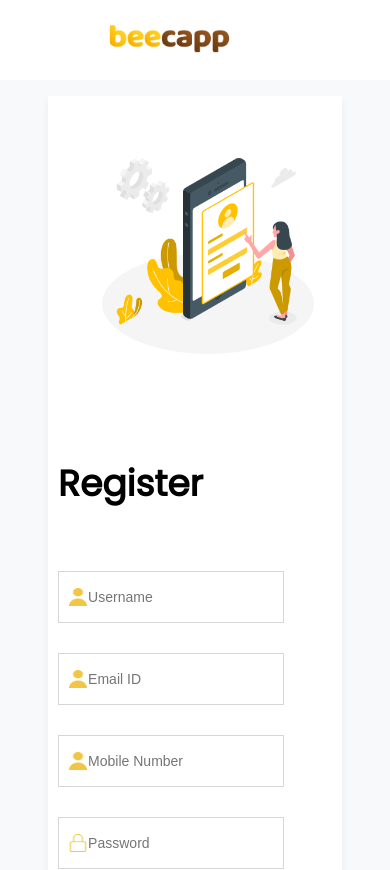
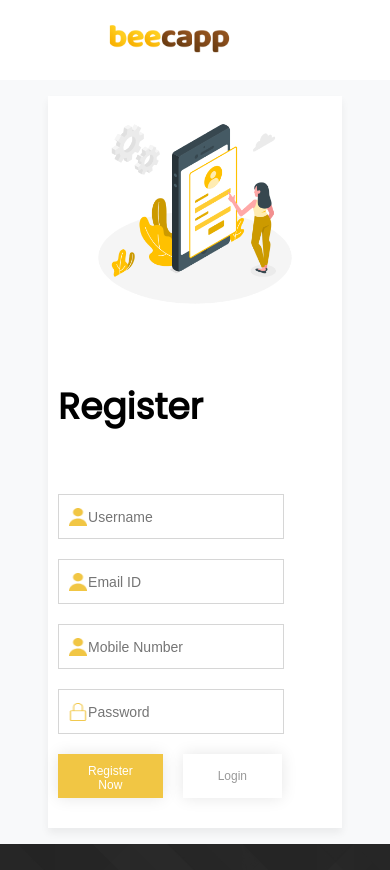
Before and after one commit to asadrazashah/becapp, a React (Create React App) app: page /register in a window 390 px wide. Shown: the top 870 px of the page. Built offline with nearby package versions, Linux system fonts and the light colour scheme.

Commit message:
modified img styling for auth screens

```diff
--- a/src/styles/components/input_icon.scss
+++ b/src/styles/components/input_icon.scss
@@ -1,11 +1,11 @@
 .wrapperInput {
   outline: none !important;
   display: block;
-  margin-bottom: 30px;
+  margin-bottom: 20px;
   .input {
     width: 100%;
-    height: 40px;
-    padding: 5px 0px;
+    height: 35px;
+    padding: 4px 0px;
     text-indent: 13%;
     outline: none !important;
     background-color: transparent;
--- a/src/styles/screens/login.scss
+++ b/src/styles/screens/login.scss
@@ -9,8 +9,6 @@
 }
 .loginImg {
   padding: 10px 10px;
-  width: 500px;
-  height: 500px;
   .img {
     width: 100%;
     height: 100%;
@@ -53,12 +51,7 @@
   display: flex;
   vertical-align: middle;
 }
-@media (max-width: 1150px) {
-  .loginImg {
-    width: 400px;
-    height: 400px;
-  }
-}
+
 @media (max-width: 979px) {
   .wrapAuthScreens {
     padding: 2em 4em;
@@ -67,10 +60,6 @@
 @media (max-width: 680px) {
   .wrapAuthScreens {
     padding: 1em 3em;
-  }
-  .loginImg {
-    width: 300px;
-    height: 300px;
   }
   .checkbox {
     width: 12px;
```
